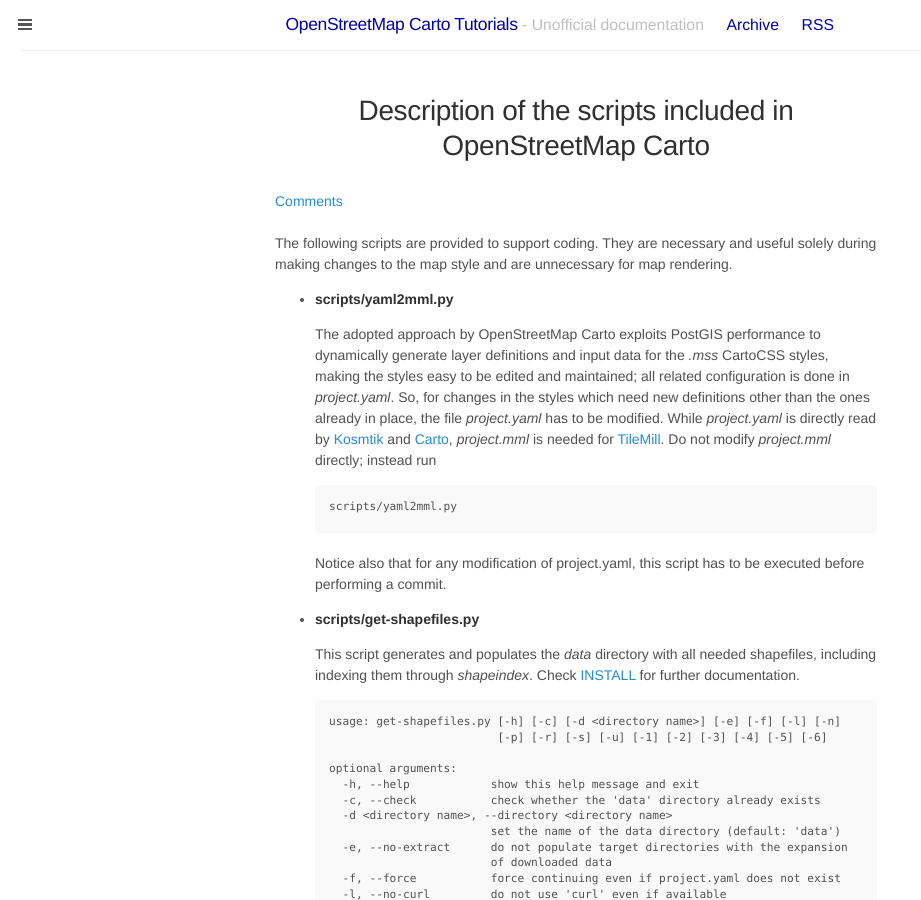
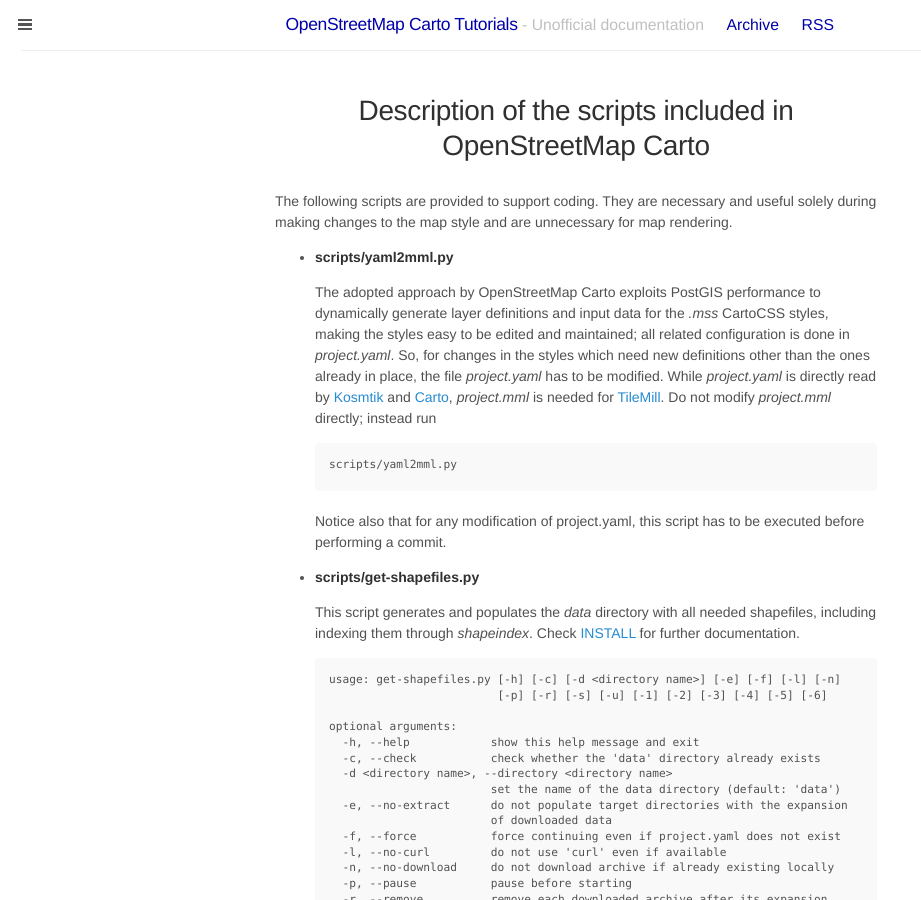
Before and after one commit to Ircama/osm-carto-tutorials, a Jekyll site: the page built from pages/40_scripts-osm-carto.md, in a window 1280 px wide and 900 px high. Shown: the whole window, without its empty margins (0-921 px from the left). Built offline with Jekyll 4.4.1, drawn with Linux system fonts in a browser that asks for light colours; comment, search, counter and statistics services are not loaded.

Commit message:
modified:   _layouts/page.html

```diff
--- a/_layouts/page.html
+++ b/_layouts/page.html
@@ -5,6 +5,5 @@
 <div class="page">
   <h1 class="page-title">{{ page.title }}</h1>
   {{ page.date | date: '%B %d, %Y' }}
-{% include hcomments.html %}
   {{ content }}
 </div>
```
